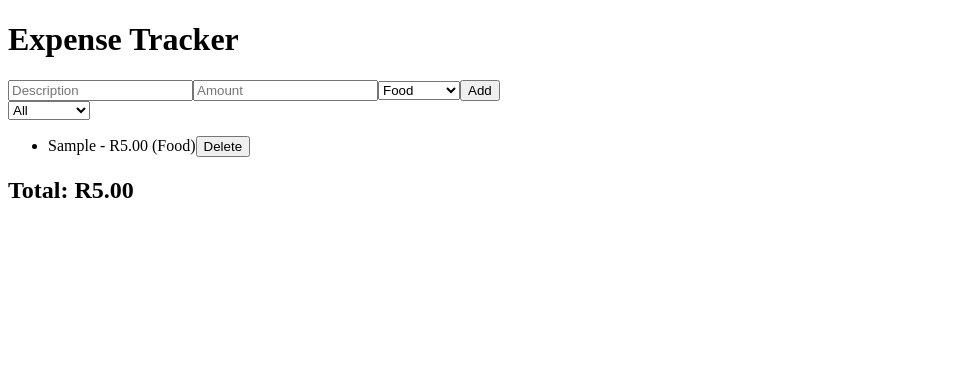
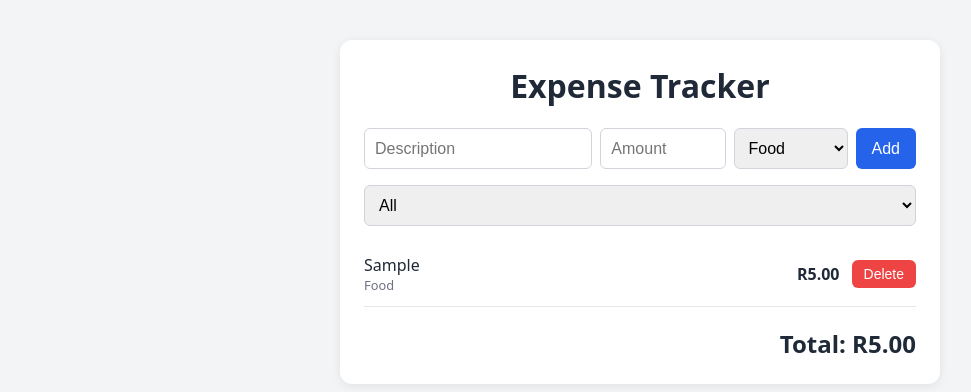
Before and after one commit to Tumelo-Tutubala/expense-tracker, a React (Vite) app in the folder expense-tracker/: page / in a window 1280 px wide. Both pictures are taken after typing "Sample", "5" into the empty fields and a click on the button "Add". Shown: the top 392 px of the page, without its empty margins (0-971 px from the left). Built offline with nearby package versions, Linux system fonts and the light colour scheme.

Commit message:
Finish expense tracker components and styling

```diff
--- a/expense-tracker/src/App.jsx
+++ b/expense-tracker/src/App.jsx
@@ -1,8 +1,8 @@
-import { useState,useEffect } from "react";
+import { useState, useEffect } from "react";
 import ExpenseForm from "./components/ExpenseForm";
+import FilterBar from "./components/FilterBar";
 import ExpenseList from "./components/ExpenseList";
 import ExpenseSummary from "./components/ExpenseSummary";
-import FilterBar from "./components/FilterBar";
 
 function App() {
     const [expenses, setExpenses] = useState(() => {
@@ -11,14 +11,14 @@ function App() {
     });
     const [filter, setFilter] = useState("All");
 
+    useEffect(() => {
+        localStorage.setItem("expenses", JSON.stringify(expenses));
+    }, [expenses]);
+
     const visibleExpenses =
         filter === "All"
             ? expenses
             : expenses.filter((expense) => expense.category === filter);
-
-    useEffect(() => {
-        localStorage.setItem("expenses", JSON.stringify(expenses));
-    }, [expenses]);
 
     function addExpense(expense) {
         setExpenses([...expenses, expense]);
@@ -29,7 +29,7 @@ function App() {
     }
 
     return (
-        <div>
+        <div className="App">
             <h1>Expense Tracker</h1>
             <ExpenseForm onAdd={addExpense} />
             <FilterBar filter={filter} setFilter={setFilter} />
--- a/expense-tracker/src/components/ExpenseForm.jsx
+++ b/expense-tracker/src/components/ExpenseForm.jsx
@@ -22,7 +22,7 @@ function ExpenseForm({ onAdd }) {
     }
 
     return (
-        <form onSubmit={handleSubmit}>
+        <form className="ExpenseForm" onSubmit={handleSubmit}>
             <input
                 type="text"
                 placeholder="Description"
--- /dev/null
+++ b/expense-tracker/src/components/ExpenseItem.jsx
@@ -0,0 +1,19 @@
+function ExpenseItem({ expense, onDelete }) {
+    return (
+        <li className="ExpenseItem">
+            <div className="ExpenseItem-info">
+                <span className="ExpenseItem-description">{expense.description}</span>
+                <span className="ExpenseItem-category">{expense.category}</span>
+            </div>
+            <span className="ExpenseItem-amount">R{expense.amount.toFixed(2)}</span>
+            <button
+                className="ExpenseItem-delete"
+                onClick={() => onDelete(expense.id)}
+            >
+                Delete
+            </button>
+        </li>
+    );
+}
+
+export default ExpenseItem;
--- a/expense-tracker/src/components/ExpenseList.jsx
+++ b/expense-tracker/src/components/ExpenseList.jsx
@@ -1,15 +1,20 @@
-function ExpenseList({ expenses,onDelete}) {
+import ExpenseItem from "./ExpenseItem";
+
+function ExpenseList({ expenses, onDelete }) {
+    if (expenses.length === 0) {
+        return <p className="ExpenseList-empty">No expenses yet</p>;
+    }
+
     return (
-<div className="ExpenseList">
-        <ul>
+        <ul className="ExpenseList">
             {expenses.map((expense) => (
-                <li key={expense.id}>
-                    {expense.description} - R{expense.amount.toFixed(2)} ({expense.category})
-                    <button onClick={() => onDelete(expense.id)}>Delete</button>
-                </li>
+                <ExpenseItem
+                    key={expense.id}
+                    expense={expense}
+                    onDelete={onDelete}
+                />
             ))}
         </ul>
-        </div>
     );
 }
 
--- a/expense-tracker/src/components/ExpenseSummary.jsx
+++ b/expense-tracker/src/components/ExpenseSummary.jsx
@@ -1,7 +1,7 @@
 function ExpenseSummary({ expenses }) {
     const total = expenses.reduce((sum, expense) => sum + expense.amount, 0);
 
-    return <h2>Total: R{total.toFixed(2)}</h2>;
+    return <h2 className="ExpenseSummary">Total: R{total.toFixed(2)}</h2>;
 }
 
 export default ExpenseSummary;
--- a/expense-tracker/src/components/FilterBar.jsx
+++ b/expense-tracker/src/components/FilterBar.jsx
@@ -1,7 +1,10 @@
-export default function FilterBar({filter,setFilter}) {
-    return(
-        <div className="FilterBar">
-            <select value={filter} onChange={(e) => setFilter(e.target.value)}>
+function FilterBar({ filter, setFilter }) {
+    return (
+        <select
+            className="FilterBar"
+            value={filter}
+            onChange={(e) => setFilter(e.target.value)}
+        >
             <option>All</option>
             <option>Food</option>
             <option>Transport</option>
@@ -9,6 +12,7 @@ export default function FilterBar({filter,setFilter}) {
             <option>Bills</option>
             <option>Other</option>
         </select>
-        </div>
     );
 }
+
+export default FilterBar;
--- a/expense-tracker/src/index.css
+++ b/expense-tracker/src/index.css
@@ -0,0 +1,143 @@
+* {
+    box-sizing: border-box;
+}
+
+body {
+    margin: 0;
+    font-family: system-ui, sans-serif;
+    background: #f3f4f6;
+    color: #1f2937;
+}
+
+button {
+    padding: 10px 16px;
+    border: none;
+    border-radius: 6px;
+    background: #2563eb;
+    color: white;
+    font-size: 1rem;
+    cursor: pointer;
+}
+
+button:hover {
+    background: #1d4ed8;
+}
+
+/* App */
+.App {
+    max-width: 600px;
+    margin: 40px auto;
+    padding: 24px;
+    background: white;
+    border-radius: 12px;
+    box-shadow: 0 2px 10px rgba(0, 0, 0, 0.08);
+}
+
+.App h1 {
+    text-align: center;
+    margin-top: 0;
+}
+
+/* ExpenseForm */
+.ExpenseForm {
+    display: flex;
+    gap: 8px;
+    margin-bottom: 16px;
+}
+
+.ExpenseForm input,
+.ExpenseForm select {
+    padding: 10px;
+    border: 1px solid #d1d5db;
+    border-radius: 6px;
+    font-size: 1rem;
+}
+
+.ExpenseForm input[type="text"] {
+    flex: 2;
+    min-width: 0;
+}
+
+.ExpenseForm input[type="number"] {
+    flex: 1;
+    min-width: 0;
+}
+
+/* FilterBar */
+.FilterBar {
+    width: 100%;
+    margin-bottom: 16px;
+    padding: 10px;
+    border: 1px solid #d1d5db;
+    border-radius: 6px;
+    font-size: 1rem;
+}
+
+/* ExpenseList */
+.ExpenseList {
+    list-style: none;
+    padding: 0;
+    margin: 0;
+}
+
+.ExpenseList-empty {
+    text-align: center;
+    color: #6b7280;
+    padding: 24px 0;
+}
+
+/* ExpenseItem */
+.ExpenseItem {
+    display: flex;
+    align-items: center;
+    gap: 12px;
+    padding: 12px 0;
+    border-bottom: 1px solid #e5e7eb;
+}
+
+.ExpenseItem-info {
+    flex: 1;
+    display: flex;
+    flex-direction: column;
+}
+
+.ExpenseItem-description {
+    font-weight: 500;
+}
+
+.ExpenseItem-category {
+    font-size: 0.8rem;
+    color: #6b7280;
+}
+
+.ExpenseItem-amount {
+    font-weight: bold;
+}
+
+.ExpenseItem-delete {
+    background: #ef4444;
+    padding: 6px 12px;
+    font-size: 0.875rem;
+}
+
+.ExpenseItem-delete:hover {
+    background: #dc2626;
+}
+
+/* ExpenseSummary */
+.ExpenseSummary {
+    text-align: right;
+    margin-bottom: 0;
+}
+
+/* Mobile */
+@media (max-width: 500px) {
+    .App {
+        margin: 0;
+        border-radius: 0;
+    }
+
+    .ExpenseForm {
+        flex-direction: column;
+    }
+}
```
Lines whose indentation alone changed are shown as unchanged.
